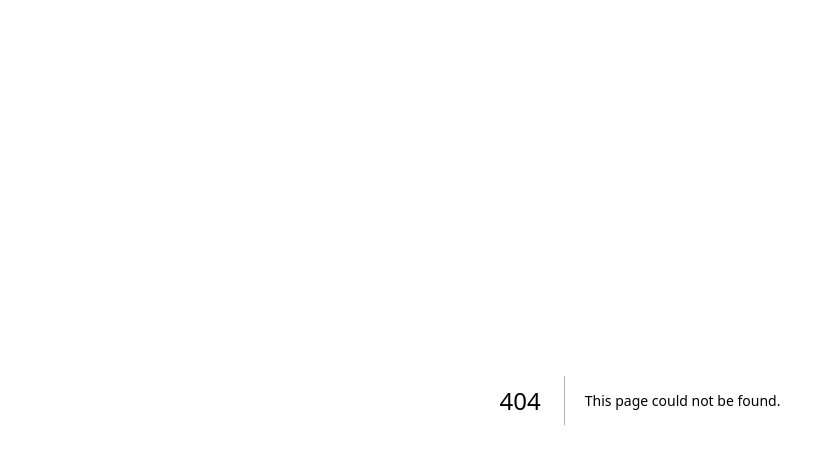
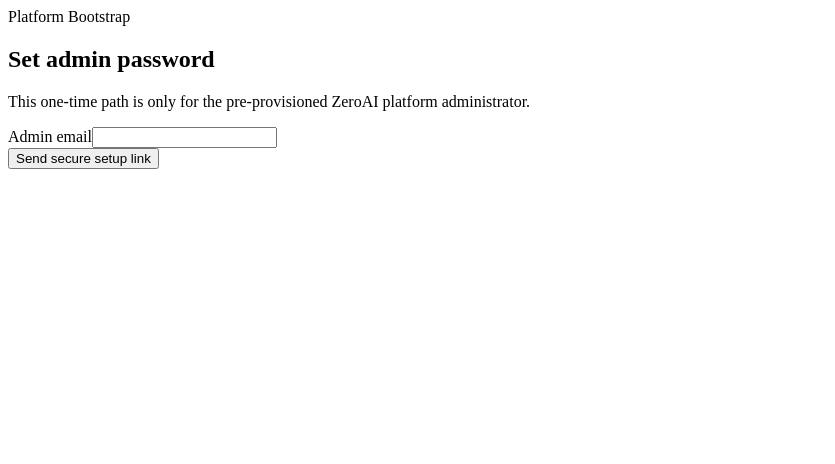
Before and after one commit to djoreally/ZeroAi, a Next.js app: page /admin/setup in a window 1280 px wide. Before the commit this address had no page. Shown: the top 464 px of the page, without its empty margins (0-835 px from the left). Built offline with nearby package versions, Linux system fonts and the light colour scheme.

Commit message:
feat(console): add src/app/admin/setup/page.tsx

```diff
--- /dev/null
+++ b/src/app/admin/setup/page.tsx
@@ -0,0 +1,33 @@
+"use client";
+
+import { FormEvent, useState } from "react";
+
+export default function AdminSetupPage(){
+  const [email,setEmail]=useState("");
+  const [message,setMessage]=useState("");
+  const [busy,setBusy]=useState(false);
+
+  async function submit(event:FormEvent){
+    event.preventDefault();
+    setBusy(true); setMessage("");
+    const response=await fetch("/api/v1/admin/password-setup/request",{
+      method:"POST",
+      headers:{"content-type":"application/json"},
+      body:JSON.stringify({email})
+    });
+    const body=await response.json().catch(()=>({}));
+    setBusy(false);
+    setMessage(body.message ?? "If this is the configured platform administrator, a secure setup link has been sent.");
+  }
+
+  return <main className="auth-wrap"><section className="auth-card">
+    <div className="eyebrow">Platform Bootstrap</div>
+    <h1>Set admin password</h1>
+    <p className="muted">This one-time path is only for the pre-provisioned ZeroAI platform administrator.</p>
+    {message && <div className="notice">{message}</div>}
+    <form onSubmit={submit}>
+      <div className="field"><label>Admin email</label><input type="email" value={email} onChange={e=>setEmail(e.target.value)} required /></div>
+      <button className="button primary full" disabled={busy}>{busy?"Sending…":"Send secure setup link"}</button>
+    </form>
+  </section></main>;
+}
```
